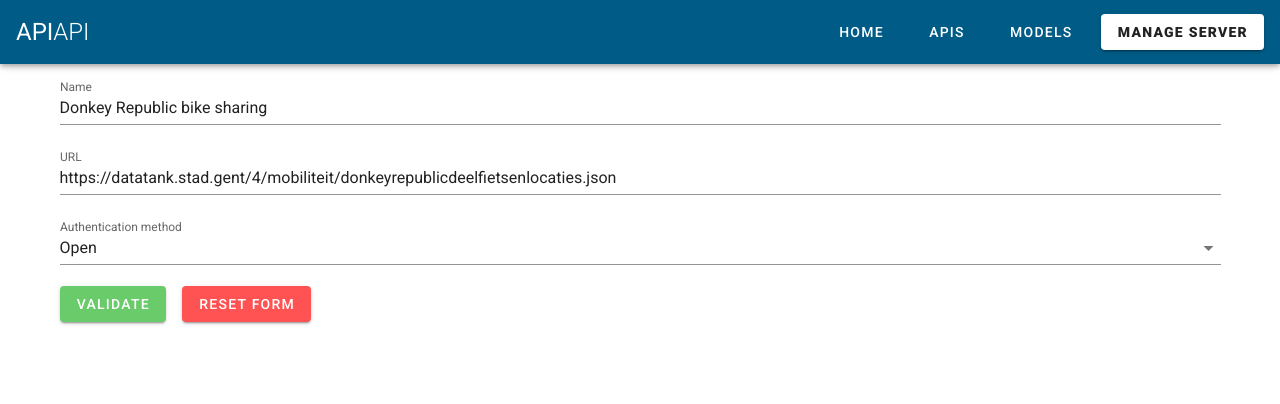
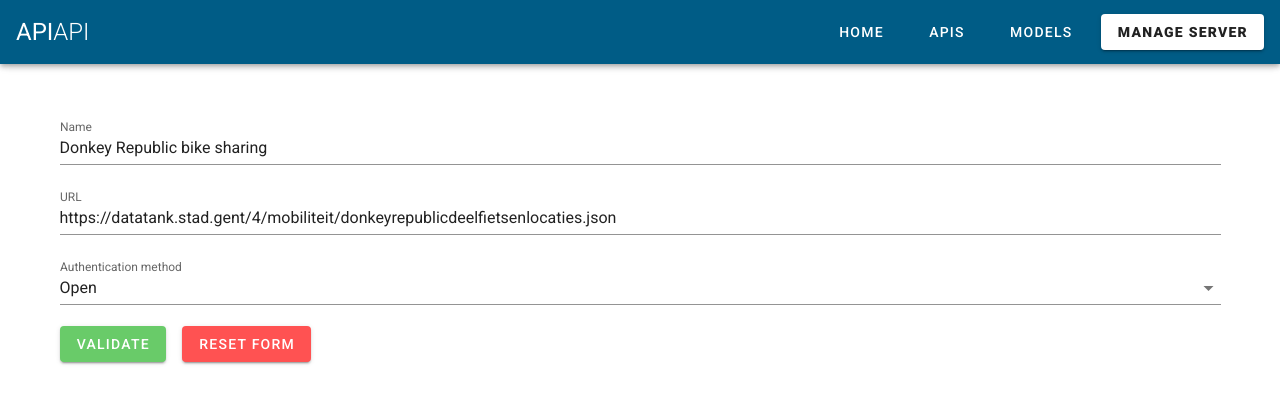
Before and after one commit to lab9k/apiapi, a Nuxt app: page /create in a window 1280 px wide. Shown: the top 404 px of the page. Built offline with nearby package versions, Linux system fonts and the light colour scheme.

Commit message:
Updated styling.

```diff
--- a/assets/variables.scss
+++ b/assets/variables.scss
@@ -1,5 +1,8 @@
 // Ref: https://github.com/nuxt-community/vuetify-module#customvariables
 //
 // The variables you want to modify
-// $font-size-root: 20px;
 $btn-border-radius: 0;
+
+html {
+  overflow-y: auto;
+}
--- a/layouts/default.vue
+++ b/layouts/default.vue
@@ -2,7 +2,9 @@
   <v-app>
     <NavBar />
     <v-content>
-      <nuxt />
+      <div class="pt-10">
+        <nuxt />
+      </div>
     </v-content>
   </v-app>
 </template>
--- a/package.json
+++ b/package.json
@@ -28,7 +28,7 @@
     "lodash": "^4.17.15",
     "mongoose": "^5.7.12",
     "morgan": "^1.9.1",
-    "nuxt": "^2.0.0",
+    "nuxt": "^2.10.2",
     "nuxt-i18n": "^6.4.0",
     "redis": "^2.8.0",
     "vue-json-component": "^0.3.0"
@@ -36,7 +36,7 @@
   "devDependencies": {
     "@nuxtjs/eslint-config": "^1.0.1",
     "@nuxtjs/eslint-module": "^1.0.0",
-    "@nuxtjs/vuetify": "^1.0.0",
+    "@nuxtjs/vuetify": "^1.9.1",
     "@types/express": "^4.17.2",
     "@types/mongoose": "^5.5.32",
     "@vue/test-utils": "^1.0.0-beta.27",
```
Also changed, not shown: 1 other file (tests, documents, lock files or other folders).
